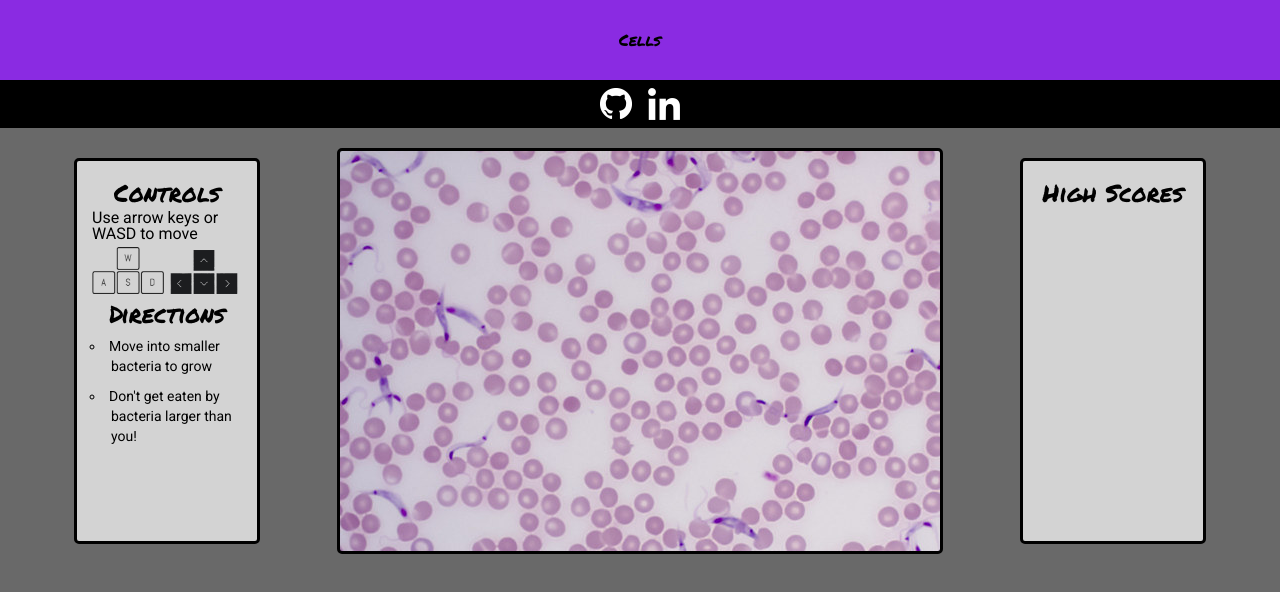
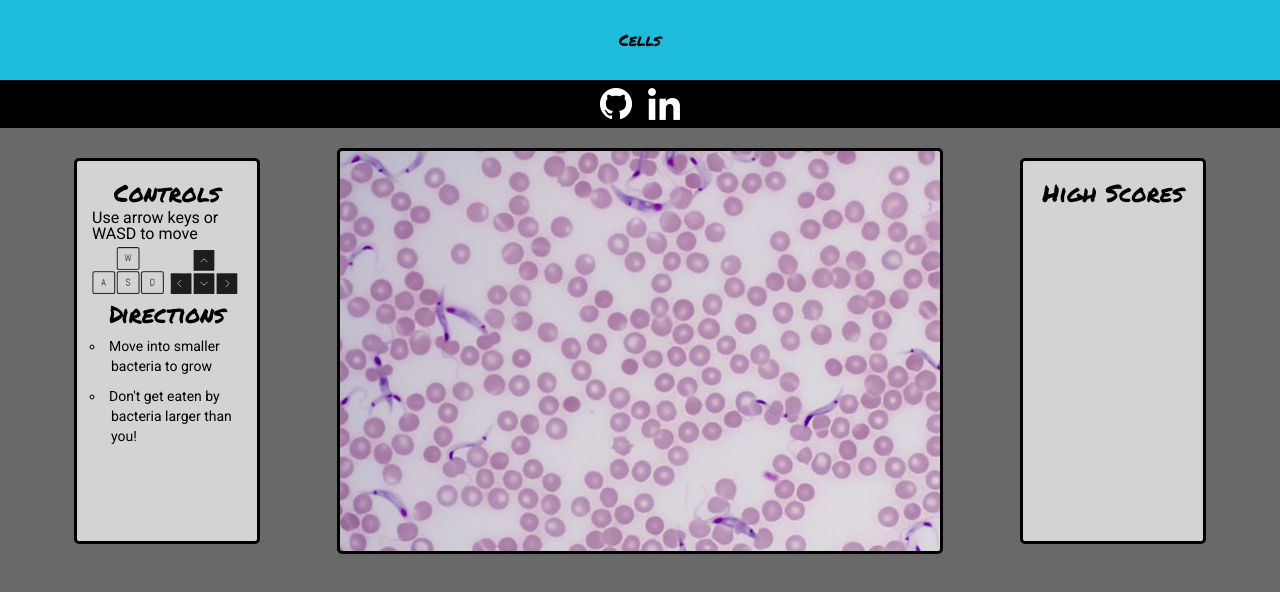
Before and after one commit to baustgen/CellGame, a website built with webpack: page index.html in a window 1280 px wide. Built offline with nearby package versions, Linux system fonts and the light colour scheme.

Commit message:
additional styling

```diff
--- a/stylesheets/cells.css
+++ b/stylesheets/cells.css
@@ -19,7 +19,7 @@ header {
     height: 80px;
     width: 100%;
     text-align: center;
-    background-color: blueviolet;
+    background-color: #1CBCDA;
 }
 
 .title-bar h1 {
```
